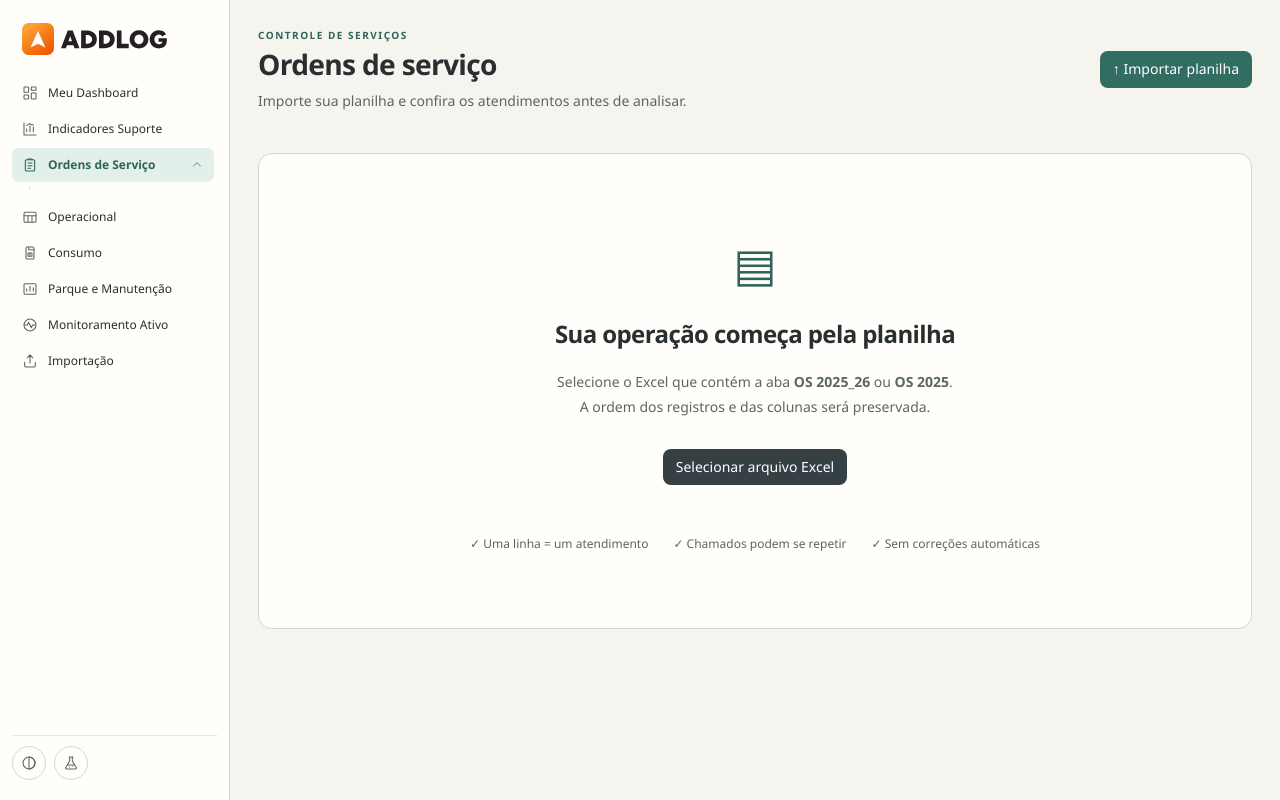
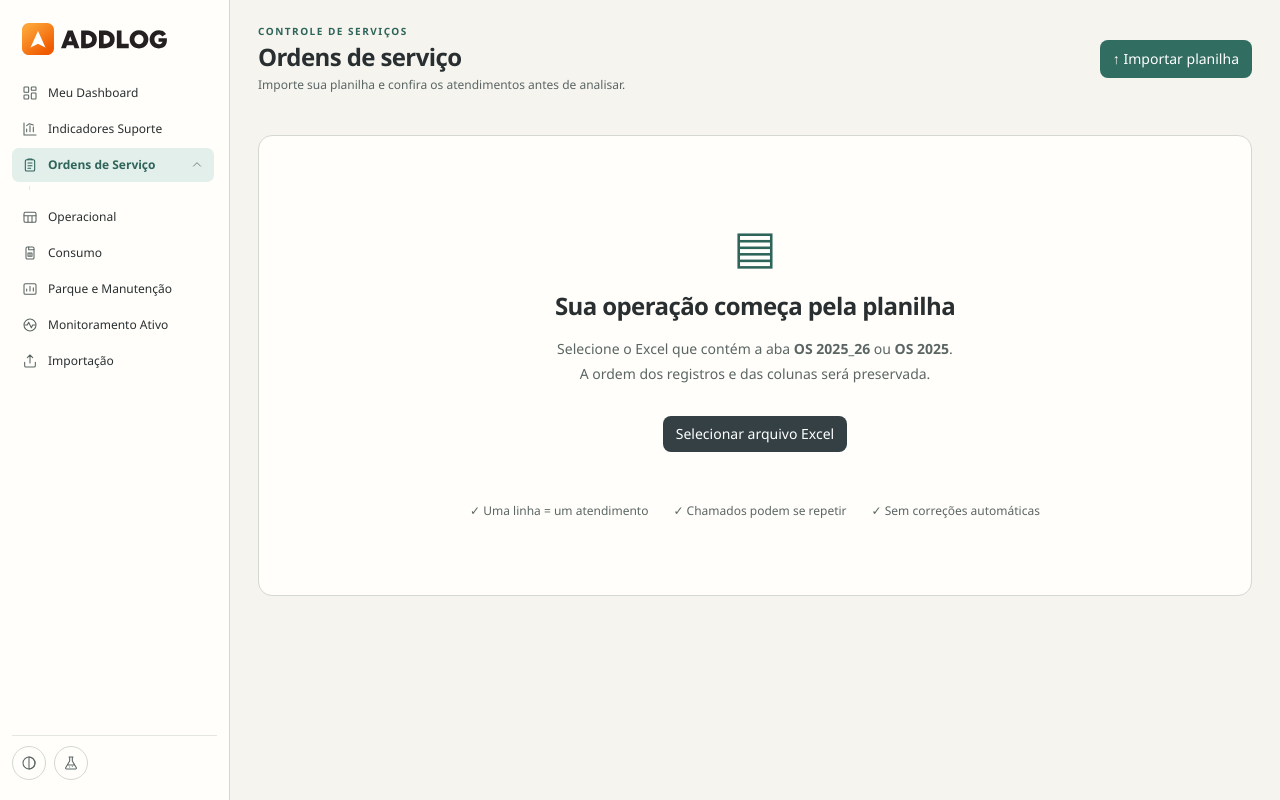
Before and after one commit to jeanjohann/dashboard-suporte-controller, a React (Vite) app: page / in a window 1280 px wide. Built offline with nearby package versions, Linux system fonts and the light colour scheme; a web font is replaced by a local one.

Commit message:
Make compact density the system default

```diff
--- a/package.json
+++ b/package.json
@@ -1,6 +1,6 @@
 {
   "name": "dashboard-suporte",
-  "version": "0.69.14",
+  "version": "0.69.15",
   "private": true,
   "type": "module",
   "scripts": {
--- a/src/app/Theme.jsx
+++ b/src/app/Theme.jsx
@@ -12,7 +12,7 @@ import React, {
 import { themes, defaultTheme, restoredTheme } from './themeOptions.js';
 const ThemeContext = createContext({ theme: defaultTheme, selectTheme: () => {} });
 const storageKey = 'addlog-theme-v1';
-const densityStorageKey = 'addlog-density-v1';
+const densityStorageKey = 'addlog-density-v2';
 export function ThemeProvider({ children }) {
   const [theme, setTheme] = useState(() => {
     try {
@@ -23,9 +23,10 @@ export function ThemeProvider({ children }) {
   });
   const [density, setDensity] = useState(() => {
     try {
-      return localStorage.getItem(densityStorageKey) === 'compact' ? 'compact' : 'comfortable';
+      const savedDensity = localStorage.getItem(densityStorageKey);
+      return savedDensity === 'comfortable' ? 'comfortable' : 'compact';
     } catch {
-      return 'comfortable';
+      return 'compact';
     }
   });
   useLayoutEffect(() => {
```
Also changed, not shown: 2 other files (tests, documents, lock files or other folders).
